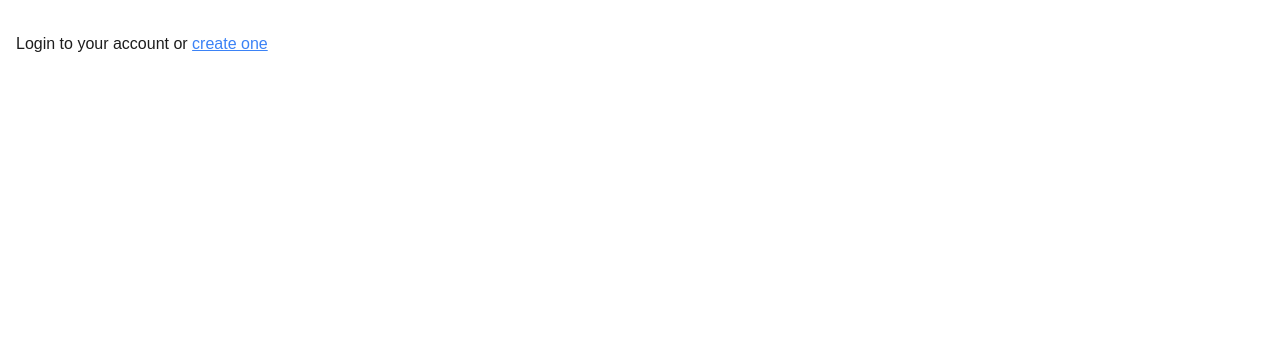
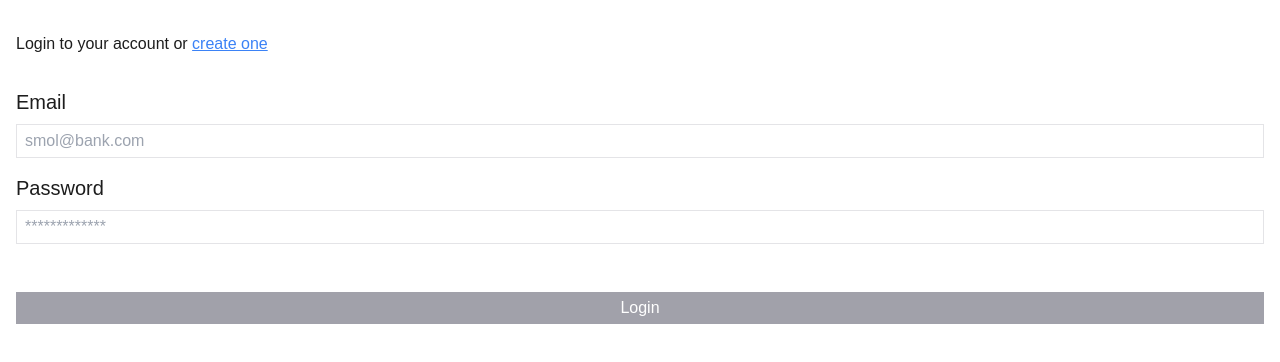
Before and after one commit to rodrigocitadin/smolbank, a Next.js app in the folder app/: page / in a window 1280 px wide. Shown: the top 362 px of the page. Built offline with nearby package versions, Linux system fonts and the light colour scheme; no server answers.

Commit message:
finish forms to create and login

```diff
--- a/app/src/app/new-account/page.tsx
+++ b/app/src/app/new-account/page.tsx
@@ -29,7 +29,7 @@ export default function NewAccount() {
         <Input required label="Password" type="password" placeholder="*************" id="password" />
         {state?.errors?.password && <InputError errors={state.errors.password} />}
 
-        <FormError error={!!state?.message} />
+        <FormError error={state?.message} />
 
         <button disabled={pending} className="bg-zinc-400 text-white mt-8 py-1 disabled:bg-zinc-200">Register</button>
       </form>
--- a/app/src/app/page.tsx
+++ b/app/src/app/page.tsx
@@ -1,6 +1,13 @@
+'use client'
+
+import { signin } from "@/lib";
+import { FormError, Input, InputError } from "@/ui";
 import Link from "next/link";
+import { useActionState } from "react";
 
-export default async function Home() {
+export default function Home() {
+  const [state, action, pending] = useActionState(signin, undefined)
+
   return (
     <main>
       <h1>
@@ -11,6 +18,18 @@ export default async function Home() {
           create one
         </Link>
       </h1>
+
+      <form className="mt-8 flex flex-col gap-4" action={action}>
+        <Input required label="Email" type="email" placeholder="smol@bank.com" id="email" />
+        {state?.errors?.email && <InputError errors={state.errors.email} />}
+
+        <Input required label="Password" type="password" placeholder="*************" id="password" />
+        {state?.errors?.password && <InputError errors={state.errors.password} />}
+
+        <FormError error={state?.message} />
+
+        <button disabled={pending} className="bg-zinc-400 text-white mt-8 py-1 disabled:bg-zinc-200">Login</button>
+      </form>
     </main>
   )
 }
--- a/app/src/lib/signin.ts
+++ b/app/src/lib/signin.ts
@@ -1,10 +1,11 @@
 'use server'
 
 import { SigninFormSchema, SigninFormState } from "@/types"
+import { axios } from "@/lib"
+import { redirect } from "next/navigation"
 
-export default async function signup(_state: SigninFormState, formData: FormData) {
+export default async function signin(_state: SigninFormState, formData: FormData) {
   const validateFields = SigninFormSchema.safeParse({
-    name: formData.get("name"),
     email: formData.get("email"),
     password: formData.get("password"),
   })
@@ -14,4 +15,19 @@ export default async function signup(_state: SigninFormState, formData: FormData
   if (!validateFields.success) {
     return { errors: validateFields.error.flatten().fieldErrors }
   }
+
+  try {
+    await axios.post("/accounts/auth", validateFields.data)
+    console.log("done")
+  } catch (err) {
+    if (axios.isAxiosError(err)) {
+      if (err.status === 400) return { message: "Invalid login, probably wrong credentials" }
+      if (err.status === 404) return { message: "Email not found, try creating an account" }
+
+      return { message: "Something went wrong, please try again later..." }
+    }
+    return { message: String(err) }
+  }
+
+  redirect('/dashboard')
 }
--- a/app/src/lib/signup.ts
+++ b/app/src/lib/signup.ts
@@ -18,7 +18,10 @@ export default async function signup(_state: SignupFormState, formData: FormData
   try {
     await axios.post("/accounts", validateFields.data)
   } catch (err) {
-    console.log(err)
+    if (axios.isAxiosError(err)) {
+      if (err.response?.data.errors) return { errors: err.response.data.errors }
+      return { message: "Something went wrong, please try again later..." }
+    }
     return { message: String(err) }
   }
 
--- a/app/src/ui/FormError.tsx
+++ b/app/src/ui/FormError.tsx
@@ -1,3 +1,3 @@
-export default function FormError({ error }: { error: boolean }) {
-  return error && <p className="text-red-500">Something went wrong, please try again later...</p>
+export default function FormError({ error }: { error?: string }) {
+  return error && <p className="text-red-500">{error || "Something went wrong, please try again later..."}</p>
 }
```
